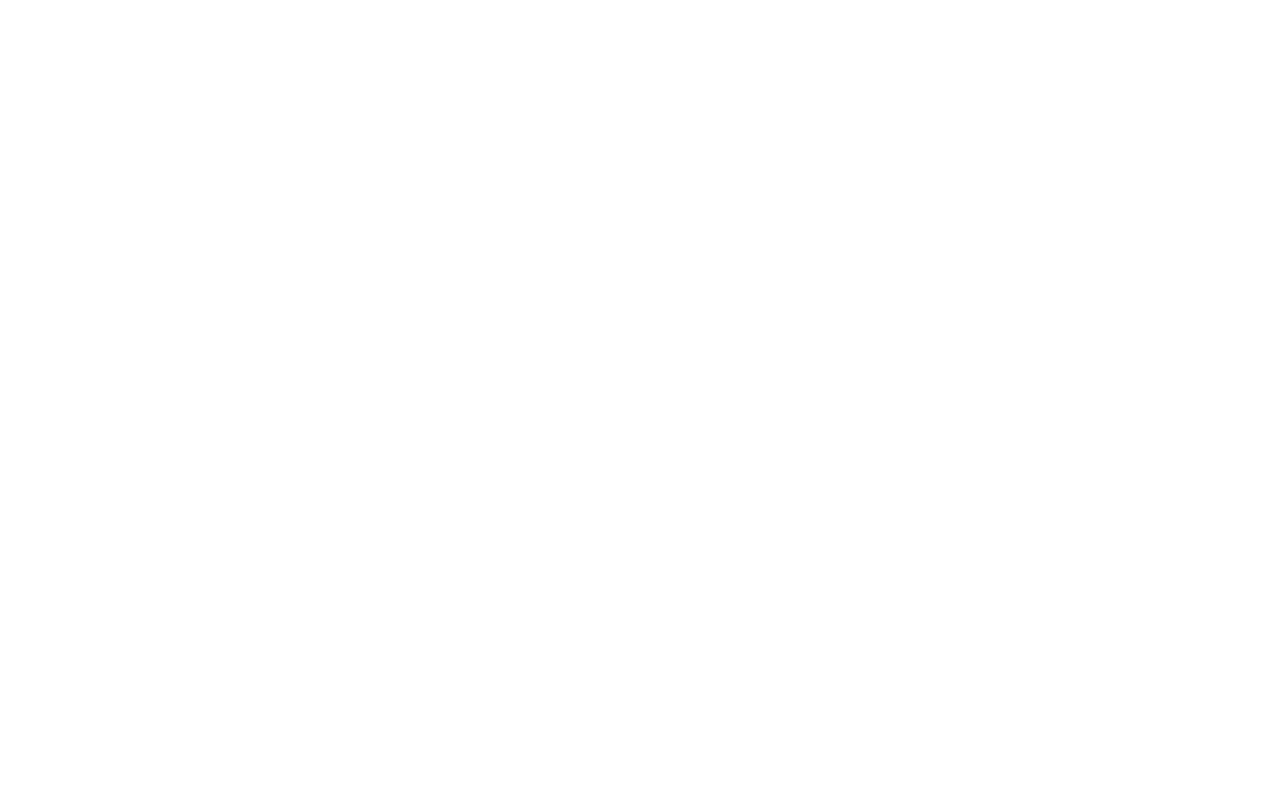
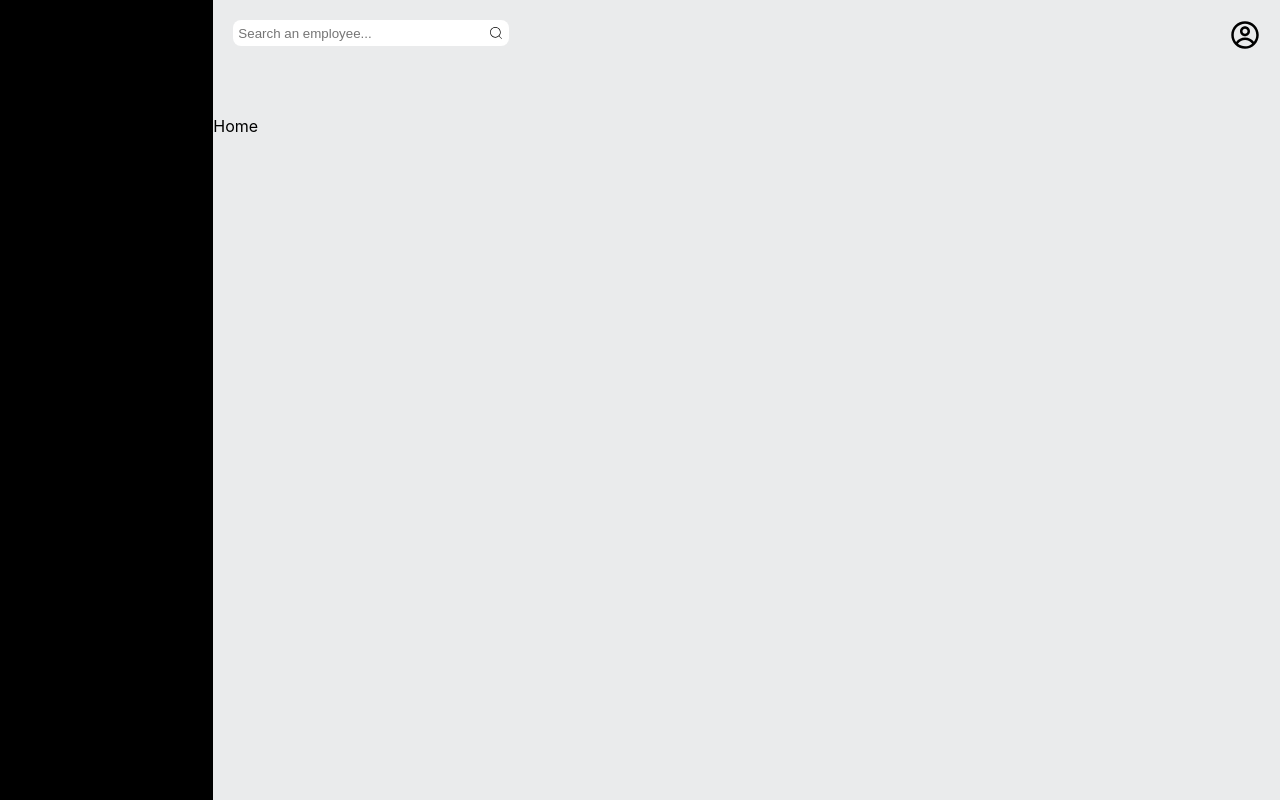
Before and after one commit to zak1388/software-engineering-project, a React (Create React App) app: page /dashboard in a window 1280 px wide. Before the commit this address had no page. Built offline with nearby package versions, Linux system fonts and the light colour scheme; the HTML template or start-up script is replaced by a standard one.

Commit message:
skeleton

```diff
--- a/package.json
+++ b/package.json
@@ -10,6 +10,7 @@
     "mongoose": "^8.2.1",
     "react": "^18.2.0",
     "react-dom": "^18.2.0",
+    "react-icons": "^5.0.1",
     "react-router-dom": "^6.22.3",
     "react-scripts": "^5.0.1",
     "typescript": "^3.9.10",
--- a/src/App.css
+++ b/src/App.css
@@ -1,38 +1,7 @@
-.App {
-  text-align: center;
+*{
+  margin: 0;
+  padding: 0;
+  -moz-box-sizing: border-box;
+  -webkit-box-sizing: border-box;
+   box-sizing: border-box;
 }
-
-.App-logo {
-  height: 40vmin;
-  pointer-events: none;
-}
-
-@media (prefers-reduced-motion: no-preference) {
-  .App-logo {
-    animation: App-logo-spin infinite 20s linear;
-  }
-}
-
-.App-header {
-  background-color: #282c34;
-  min-height: 100vh;
-  display: flex;
-  flex-direction: column;
-  align-items: center;
-  justify-content: center;
-  font-size: calc(10px + 2vmin);
-  color: white;
-}
-
-.App-link {
-  color: #61dafb;
-}
-
-@keyframes App-logo-spin {
-  from {
-    transform: rotate(0deg);
-  }
-  to {
-    transform: rotate(360deg);
-  }
-}
--- a/src/App.js
+++ b/src/App.js
@@ -1,12 +1,18 @@
 import './App.css';
 import { BrowserRouter as Router, Routes, Route } from "react-router-dom"
+import Login from './pages/login/Login.tsx';
+import Dashboard from './pages/dashboard/Dashboard.tsx';
+import Home from './pages/dashboard/home/Home.tsx';
 
 function App() {
   return (
-    <div>
+    <div className="app">
       <Router>
         <Routes>
-          <Route path="/" />
+          <Route path="/dashboard" element={<Dashboard />}>
+            <Route path="/dashboard" index element={<Home />} />
+          </Route>
+          <Route path="/login" element={<Login />}/>
         </Routes>
       </Router>
     </div>
--- a/src/components/navbar/Navbar.tsx
+++ b/src/components/navbar/Navbar.tsx
@@ -1,9 +1,17 @@
 import React from 'react'
 import styles from "./navbar.module.css"
+import { CiSearch } from "react-icons/ci";
+import { CgProfile } from "react-icons/cg";
 
 function Navbar() {
   return (
-    <div className={styles.container}>Navbar</div>
+    <div className={styles.container}>
+        <div className={styles.search}>
+            <input type="text" placeholder="Search an employee..." />
+            <CiSearch />
+        </div>
+        <CgProfile style={{ width: "30px", height: "30px" }}/>
+    </div>
   )
 }
 
--- a/src/components/navbar/navbar.module.css
+++ b/src/components/navbar/navbar.module.css
@@ -0,0 +1,28 @@
+.container{
+    flex: 1;
+    width: 100%;
+    padding: 20px;
+    flex: 1;
+    height: 100%;
+    display: flex;
+    justify-content: space-between;
+}
+
+.search{
+    height: 100%;
+    display: flex;
+    align-items: center;
+    width: fit-content;
+    height: fit-content;
+    /* border: 1px solid black; */
+    background-color: white;
+    padding: 5px;
+    border-radius: 8px;
+}
+
+.search input{
+    outline: none;
+    border: none;
+    width: 250px;
+    /* padding: 5px; */
+}
--- /dev/null
+++ b/src/components/sidebar/Sidebar.tsx
@@ -0,0 +1,10 @@
+import React from 'react'
+import styles from "./sidebar.module.css"
+
+function Sidebar() {
+  return (
+    <div className={styles.container}>Sidebar</div>
+  )
+}
+
+export default Sidebar
--- /dev/null
+++ b/src/components/sidebar/sidebar.module.css
@@ -0,0 +1,10 @@
+.container{
+    flex: 1;
+    background-color: black;
+}
+
+@media screen and (max-width: 768px) {
+    .container{
+        display: none;
+    }
+}
--- /dev/null
+++ b/src/pages/dashboard/Dashboard.tsx
@@ -0,0 +1,19 @@
+import React from 'react'
+import styles from "./dashboard.module.css"
+import { Outlet } from 'react-router-dom'
+import Sidebar from '../../components/sidebar/Sidebar.tsx'
+import Navbar from '../../components/navbar/Navbar.tsx'
+
+function Dashboard() {
+  return (
+    <div className={styles.container}>
+        <Sidebar />
+        <div className={styles.wrapper}>
+            <Navbar />
+            <Outlet />
+        </div>
+    </div>
+  )
+}
+
+export default Dashboard
--- /dev/null
+++ b/src/pages/dashboard/dashboard.module.css
@@ -0,0 +1,12 @@
+.container{
+    display: flex;
+    height: 100vh;
+    width: 100%;
+}
+
+.wrapper{
+    background-color: #EAEBEC;
+    flex: 5;
+    display: flex;
+    flex-direction: column;
+}
--- /dev/null
+++ b/src/pages/dashboard/home/Home.tsx
@@ -0,0 +1,10 @@
+import React from 'react'
+import styles from "./home.module.css"
+
+function Home() {
+  return (
+    <div className={styles.container}>Home</div>
+  )
+}
+
+export default Home
--- /dev/null
+++ b/src/pages/dashboard/home/home.module.css
@@ -0,0 +1,3 @@
+.container{
+    flex: 9;
+}
```
Also changed, not shown: 1 other file (tests, documents, lock files or other folders).
